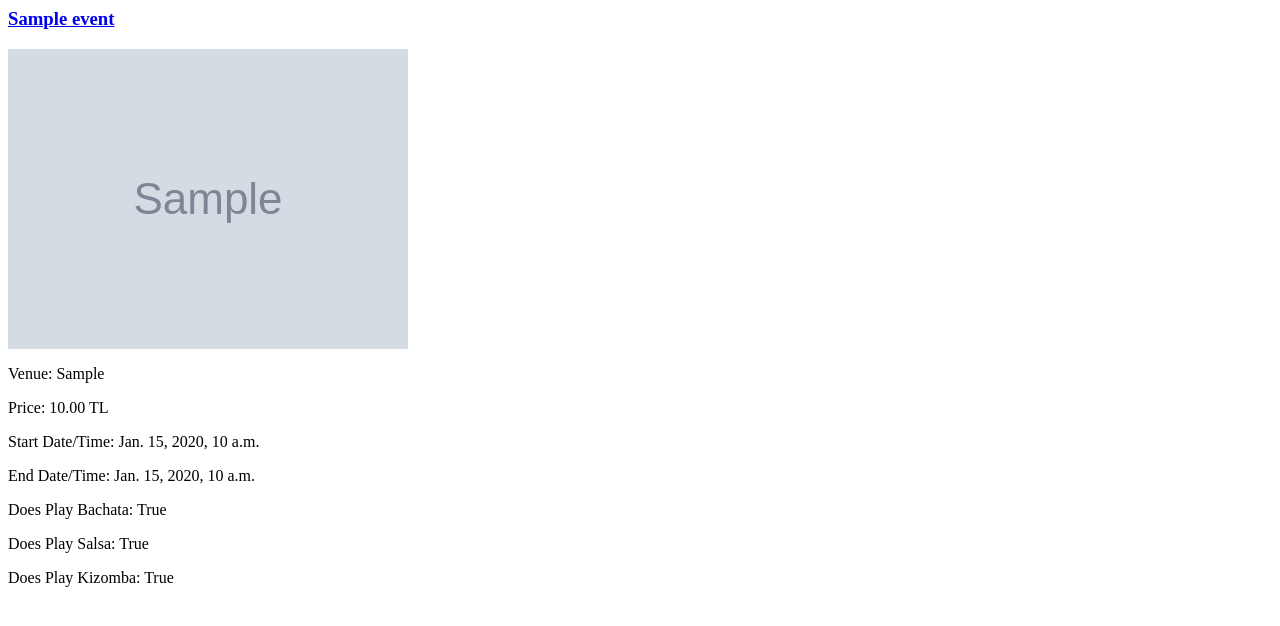
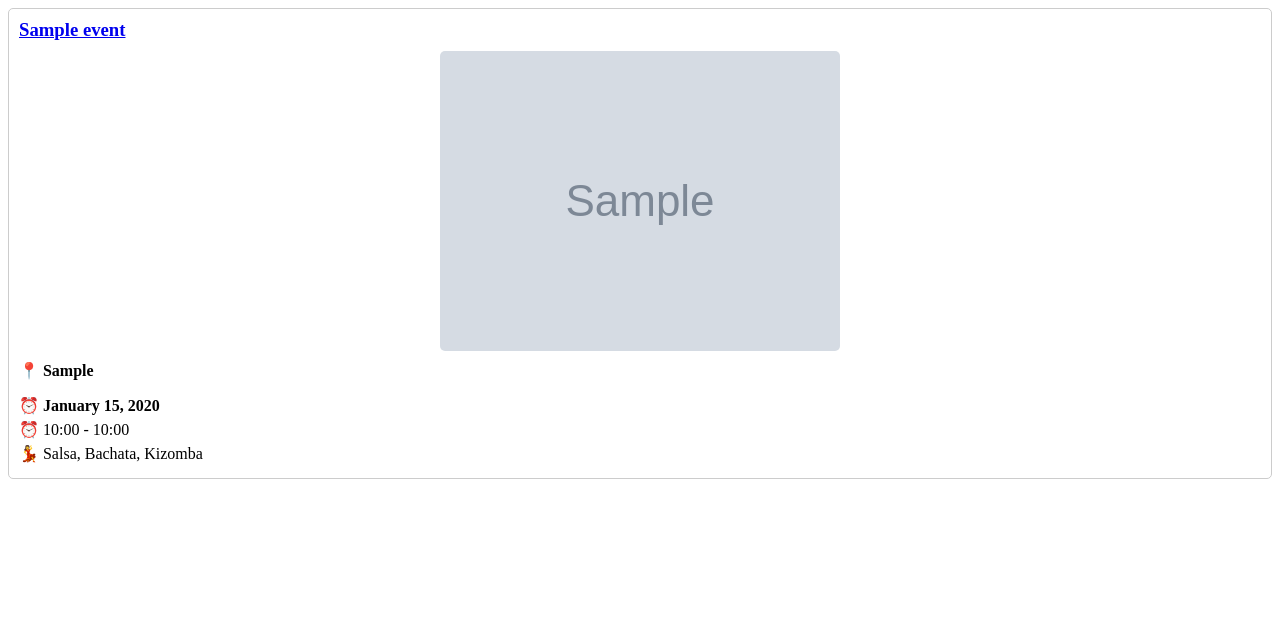
Before and after one commit to canbolukbas/findlatinnights, a Django app: template findlatinnights/events/templates/events/event_list.html in a window 1280 px wide. Shown: the top 626 px of the page. Run offline with Django 4.2, Linux system fonts and the light colour scheme; the template is opened without the code that fills it: values that come from a table or form of the project are taken from there, others are empty; tables that the repository leaves empty hold one stand-in row (values such as "Sample post"); grey boxes marked "Sample" are stand-in pictures.

Commit message:
Add emojis & rectangular boxes

```diff
--- /dev/null
+++ b/findlatinnights/events/static/css/style.css
@@ -0,0 +1,70 @@
+/* style.css */
+.event-list {
+    display: flex;
+    flex-direction: column;
+  }
+
+  .event-box {
+    border: 1px solid #ccc;
+    border-radius: 5px;
+    padding: 10px;
+    margin-bottom: 10px;
+  }
+
+  .image-container {
+    text-align: center;
+    margin-bottom: 10px;
+  }
+
+  .image-container img {
+    max-width: 100%;
+    height: auto;
+    border-radius: 5px;
+  }
+
+  .venue {
+    font-weight: bold;
+    margin-bottom: 5px;
+  }
+
+  .datetime {
+    font-weight: bold;
+    margin-bottom: 5px;
+  }
+
+  .time {
+    margin-bottom: 5px;
+  }
+
+  .music {
+    margin-bottom: 5px;
+  }
+
+  h3 {
+    margin-top: 0;
+    margin-bottom: 10px;
+  }
+
+/* style.css */
+.event {
+    margin-bottom: 20px;
+    border: 1px solid #ccc;
+    padding: 10px;
+}
+
+.event .image-container {
+    width: 200px;
+    height: 200px;
+    overflow: hidden;
+}
+
+.event .event-image {
+    width: 100%;
+    height: 100%;
+    object-fit: cover;
+}
+
+.venue, .price, .date, .time, .music {
+    margin-top: 5px;
+    margin-bottom: 5px;
+}
--- a/findlatinnights/events/templates/events/event_list.html
+++ b/findlatinnights/events/templates/events/event_list.html
@@ -1,19 +1,27 @@
 <!-- event_list.html -->
+{% load static %}
+
+<link rel="stylesheet" type="text/css" href="{% static 'css/style.css' %}">
+
+<div class="event-list">
   {% for event in events %}
-    <div>
+  <div class="event-box">
     <a href="{{ event.external_url }}">
       <h3>{{ event.title }}</h3>
     </a>
     {% if event.image %}
+    <div class="image-container">
       <img src="{{ event.image.url }}" alt="{{ event.title }}">
+    </div>
     {% endif %}
-        <p>Venue: {{ event.venue }}</p>
-        <p>Price: {{ event.price }} TL</p>
-        <p>Start Date/Time: {{ event.start_datetime }}</p>
-        <p>End Date/Time: {{ event.end_datetime }}</p>
-        <p>Does Play Bachata: {{ event.does_play_bachata }}</p>
-        <p>Does Play Salsa: {{ event.does_play_salsa }}</p>
-        <p>Does Play Kizomba: {{ event.does_play_kizomba }}</p>
-        <!-- Include other event details as needed -->
+    <p class="venue">📍 {{ event.venue }}</p>
+    <p class="datetime">⏰ {{ event.start_datetime|date:"F j, Y" }}</p>
+    <p class="time">⏰ {{ event.start_datetime|time:"H:i" }} - {{ event.end_datetime|time:"H:i" }}</p>
+    <p class="music">💃
+      {% if event.does_play_salsa %} Salsa, {% endif %}
+      {% if event.does_play_bachata %} Bachata, {% endif %}
+      {% if event.does_play_kizomba %} Kizomba {% endif %}
+    </p>
   </div>
   {% endfor %}
+</div>
```
Also changed, not shown: 1 other file. Lines whose indentation alone changed are shown as unchanged.
